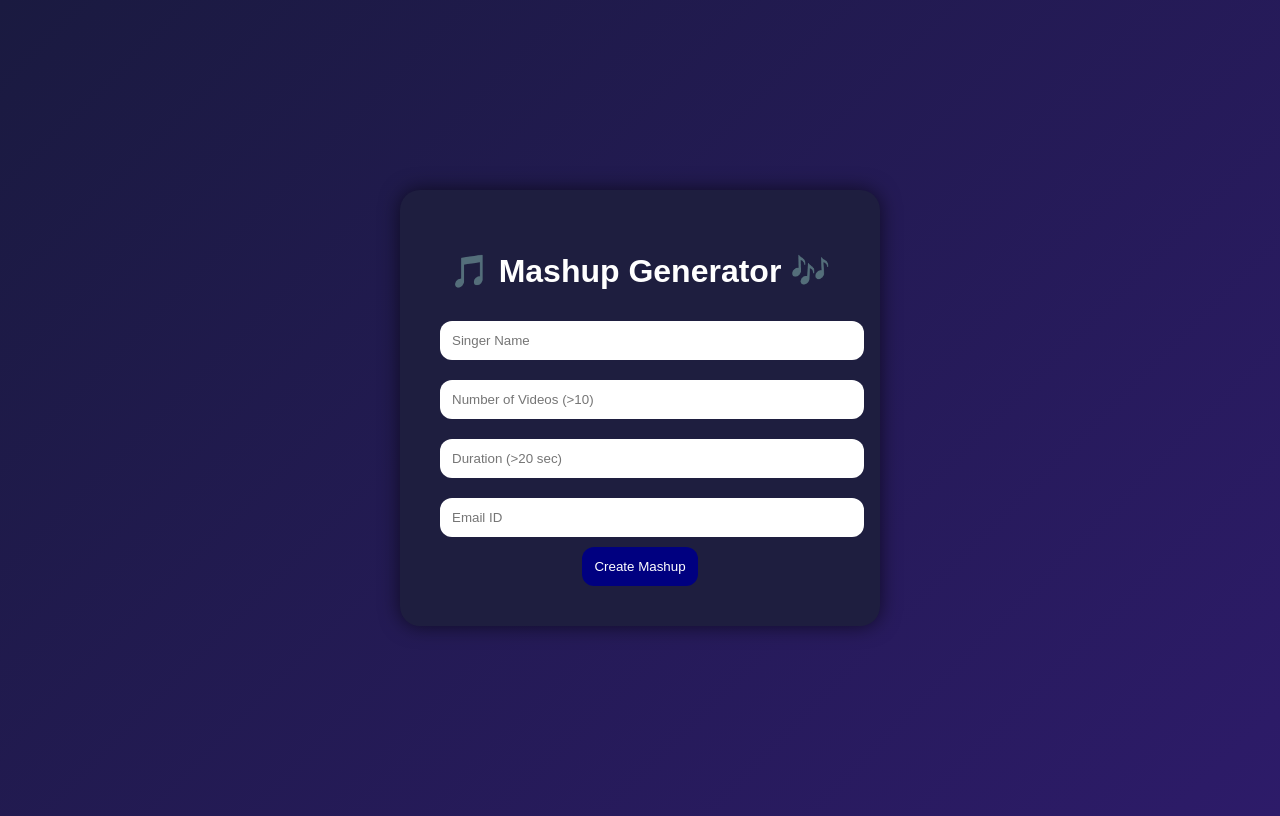
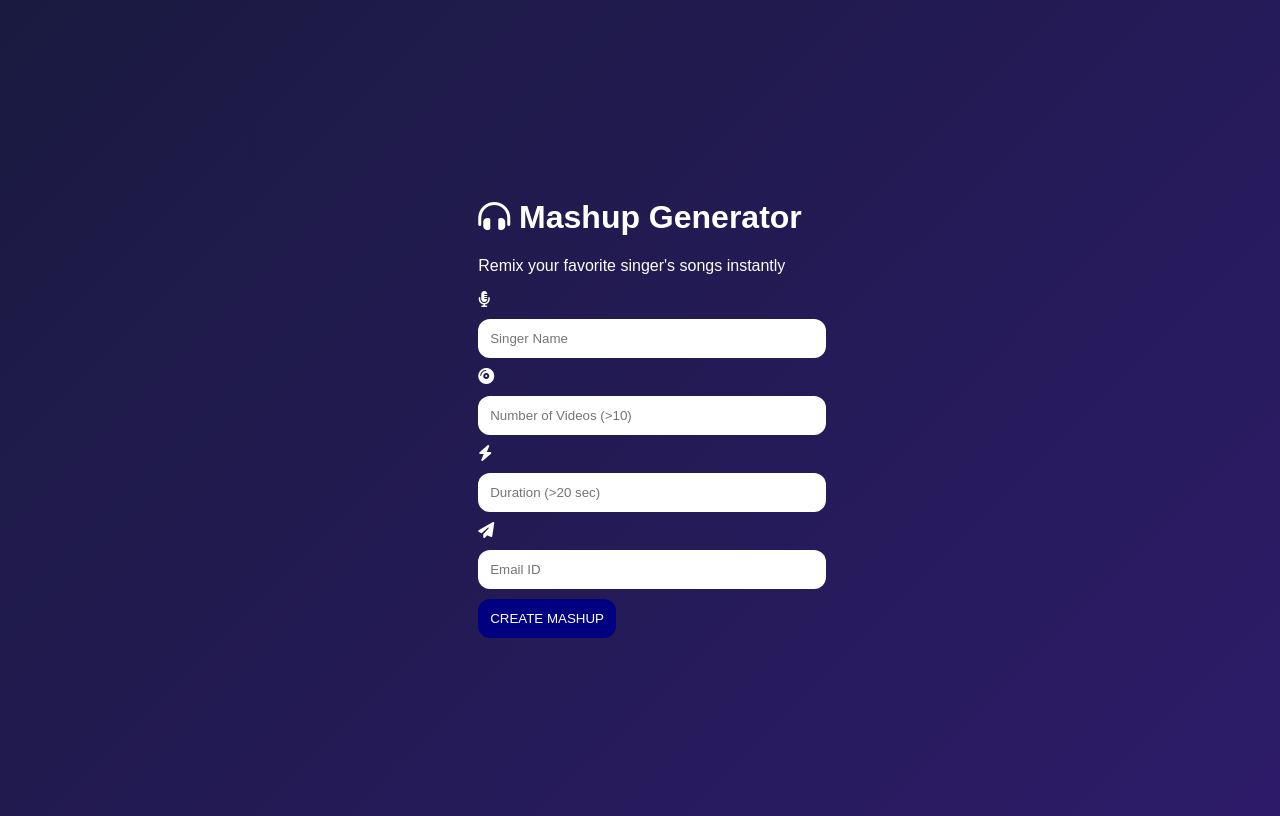
Before and after one commit to Suhani1104/Mashup-Generator, a Flask app: page / in a window 1280 px wide. Run offline with Flask 3, Linux system fonts and the light colour scheme.

Commit message:
Update index.html

```diff
--- a/webapp/templates/index.html
+++ b/webapp/templates/index.html
@@ -1,28 +1,60 @@
 <!DOCTYPE html>
-<html>
+<html lang="en">
 <head>
+    <meta charset="UTF-8">
+    <meta name="viewport" content="width=device-width, initial-scale=1.0">
     <title>Mashup Generator</title>
+    <link href="https://fonts.googleapis.com/css2?family=Poppins:wght@300;500;700&display=swap" rel="stylesheet">
+    <link rel="stylesheet" href="https://cdnjs.cloudflare.com/ajax/libs/font-awesome/6.4.0/css/all.min.css">
     <link rel="stylesheet" href="{{ url_for('static', filename='style.css') }}">
 </head>
 <body>
 
-<div class="container">
-    <h1>🎵 Mashup Generator 🎶</h1>
+    <div class="background-shapes">
+        <div class="shape shape-1"></div>
+        <div class="shape shape-2"></div>
+    </div>
+
+    <div class="glass-card">
+        <div class="header">
+            <h1><i class="fas fa-headphones-simple gradient-icon"></i> Mashup Generator</h1>
+            <p>Remix your favorite singer's songs instantly</p>
+        </div>
 
         {% if error %}
-        <p class="error">{{ error }}</p>
+            <div class="status-msg error">
+                <i class="fas fa-exclamation-circle"></i> {{ error }}
+            </div>
         {% endif %}
 
         {% if success %}
-        <p class="success">{{ success }}</p>
+            <div class="status-msg success">
+                <i class="fas fa-check-circle"></i> {{ success }}
+            </div>
         {% endif %}
 
         <form method="POST">
+            <div class="input-wrapper">
+                <i class="fas fa-microphone-lines icon"></i>
                 <input type="text" name="singer" placeholder="Singer Name" required>
+            </div>
+
+            <div class="input-wrapper">
+                <i class="fas fa-compact-disc icon"></i>
                 <input type="number" name="videos" placeholder="Number of Videos (>10)" required>
+            </div>
+
+            <div class="input-wrapper">
+                <i class="fas fa-bolt icon"></i>
                 <input type="number" name="duration" placeholder="Duration (>20 sec)" required>
+            </div>
+
+            <div class="input-wrapper">
+                <i class="fas fa-paper-plane icon"></i>
                 <input type="email" name="email" placeholder="Email ID" required>
-        <button type="submit">Create Mashup</button>
+            </div>
+
+            <button type="submit">CREATE MASHUP</button>
         </form>
     </div>
 
```
Lines whose indentation alone changed are shown as unchanged.
